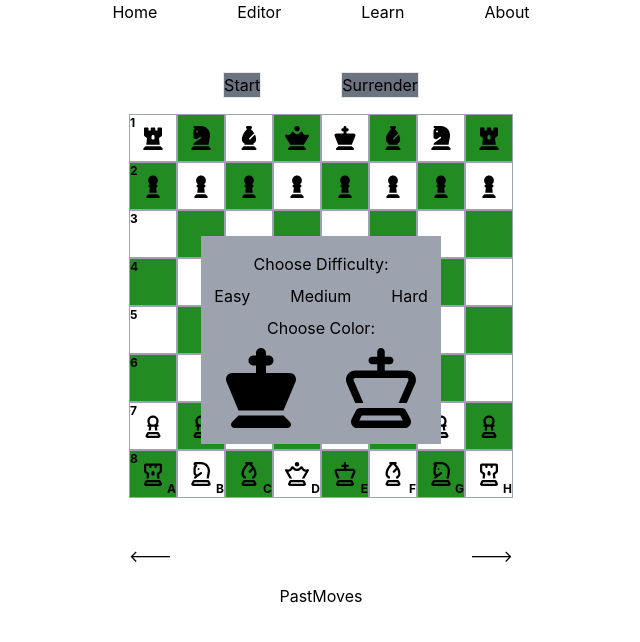
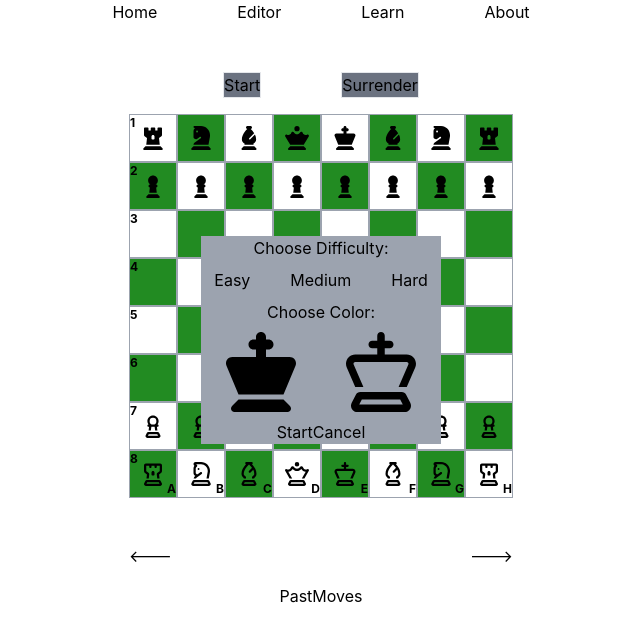
Before and after one commit to IsmaelMastronardi/chessboard, a React (Create React App) app: page / in a window 1280 px wide. Both pictures are taken after a click on the button "Start". Shown: the top 642 px of the page, without its empty margins (319-959 px from the left). Built offline with nearby package versions, Linux system fonts and the light colour scheme.

Commit message:
add start functionaliy. add arrow keys functionality

```diff
--- a/src/components/board.jsx
+++ b/src/components/board.jsx
@@ -16,6 +16,7 @@ const Board = () => {
       dispatch(movePiece(result.piece, result.move, true));
     }
   });
+
   useEffect(() => {
     setBoardStateIndex(lastBoardStateIndex);
   }, [lastBoardStateIndex]);
@@ -27,9 +28,28 @@ const Board = () => {
     }
   };
 
+  useEffect(() => {
+    const handleArrowKey = (e) => {
+      if(e.key === 'ArrowLeft'){
+        console.log('here')
+        changeBoardState(-1);
+      }
+      if(e.key === 'ArrowRight'){
+        console.log('here2')
+        changeBoardState(1);
+      }
+    };
+    document.addEventListener('keydown', handleArrowKey);
+    return () => document.removeEventListener('keydown', handleArrowKey);
+  });
+
+
+
+
+
   return(
     <section className="">
-      <div className="grid grid-cols-8">
+      <div className="grid grid-cols-8 gameBoard">
       {pastBoardStates[boardStateIndex].pieces.map((row, rowIndex) => {
         return row.map((square, colIndex) => {
           const isDark = (rowIndex + colIndex) % 2 === 1;
--- a/src/components/square.jsx
+++ b/src/components/square.jsx
@@ -1,12 +1,12 @@
 import { useDrag, useDrop } from "react-dnd";
-import { movePiece, selectPiece } from "../redux/slices/boardSlice";
+import { movePiece, selectPiece, startGame } from "../redux/slices/boardSlice";
 import { useDispatch, useSelector } from "react-redux";
 import { selectPieceIcon } from "../gameLogic/pieces";
 import { useState } from "react";
 
 
 const Square = ({value, isDark, index, posibleSquare, isCurrentBoardState }) => {
-  const {posibleMoves, selectedPiece} = useSelector((store) => store.gameBoard);
+  const {posibleMoves, selectedPiece, gameHasStarted} = useSelector((store) => store.gameBoard);
   const {squareBackgroundColor} = useSelector((store) => store.settings);
   const [promotionMenu, setPromotionMenu] = useState(false);
 
@@ -39,6 +39,9 @@ const Square = ({value, isDark, index, posibleSquare, isCurrentBoardState }) =>
   };
 
   const handleClick = () => {
+    if(!gameHasStarted){
+      return;
+    }
     if(selectedPiece && posibleSquare){
       handleDrop();
     }
@@ -82,7 +85,7 @@ const Square = ({value, isDark, index, posibleSquare, isCurrentBoardState }) =>
   const piece = selectPieceIcon(value);
   return (
     <><div
-      className={`border flex justify-center items-center border-gray-400 text-center relative w-full h-full p-0 `}
+      className={`border flex justify-center items-center border-gray-400 text-center relative w-full h-full p-0 square`}
       ref={drop}
       onClick={handleClick}
       style={{
--- a/src/pages/Home.jsx
+++ b/src/pages/Home.jsx
@@ -1,22 +1,23 @@
-import { useSelector } from "react-redux";
+import { useDispatch, useSelector } from "react-redux";
 import Board from "../components/board";
 import { useState } from "react";
 import { blackKingIcon,whiteKingIcon } from "../gameLogic/pieces";
 import PastMoves from "../components/pastMoves";
+import { startGame } from "../redux/slices/boardSlice";
 
 const Home = () => {
   const [startGameMenu, setStartGameMenu] = useState(false);
   const toggleMenu = () => {
     setStartGameMenu(!startGameMenu);
   }
+  const dispatch = useDispatch();
   return(
     <div className="relative flex flex-col items-center justify-center gap-4 pt-12">
       <div className="flex gap-20">
         <button
         className="bg-gray-500 border"
         onClick={toggleMenu}
-        >
-          Start
+        >Start
         </button>
         <button className="bg-gray-500 border">Surrender</button>
       </div>
@@ -42,6 +43,24 @@ const Home = () => {
               {whiteKingIcon}
             </button>
           </div>
+          <div>
+            <button onClick={
+              () => {
+                dispatch(startGame());
+                toggleMenu();
+              }
+            }>
+              Start
+            </button>
+            <button
+            onClick={
+              () => {
+                toggleMenu();
+              }
+            }>
+              Cancel
+            </button>
+          </div>
         </div>
       )}
       <PastMoves />
--- a/src/redux/slices/boardSlice.js
+++ b/src/redux/slices/boardSlice.js
@@ -30,6 +30,7 @@ const initialState = {
   gameStarted: false,
   pastBoardStates: [convertToBoard(initalBoardPosition)],
   lastBoardStateIndex: 0,
+  gameHasStarted: false,
 };
 
 const gameBoardSlice = createSlice({
@@ -37,6 +38,7 @@ const gameBoardSlice = createSlice({
   initialState,
   reducers: {
     updateBoard: (state, action) => {
+      console.log('payload',action.payload)
       state.selectedPiece = '';
       state.convertedBoard = finalizeMove(state.convertedBoard, action.payload.oldIndex, action.payload.move);
       state.fenBoard = convertToFen(state.convertedBoard);
@@ -52,7 +54,14 @@ const gameBoardSlice = createSlice({
     updatePosibleMoves: (state, action) => {
       state.posibleMoves = action.payload;
     },
+    startGame: (state, action) => {
+      state.gameHasStarted = true;
+    },
+    endGame: (state, action) => {
+      state.gameHasStarted = false;
+    }
   },
 });
 
+export const { updateBoard, updateSelectedPiece, updatePosibleMoves, startGame, endGame } = gameBoardSlice.actions;
 export default gameBoardSlice.reducer;
```
Also changed, not shown: src/App.css (+8 -0 lines).
